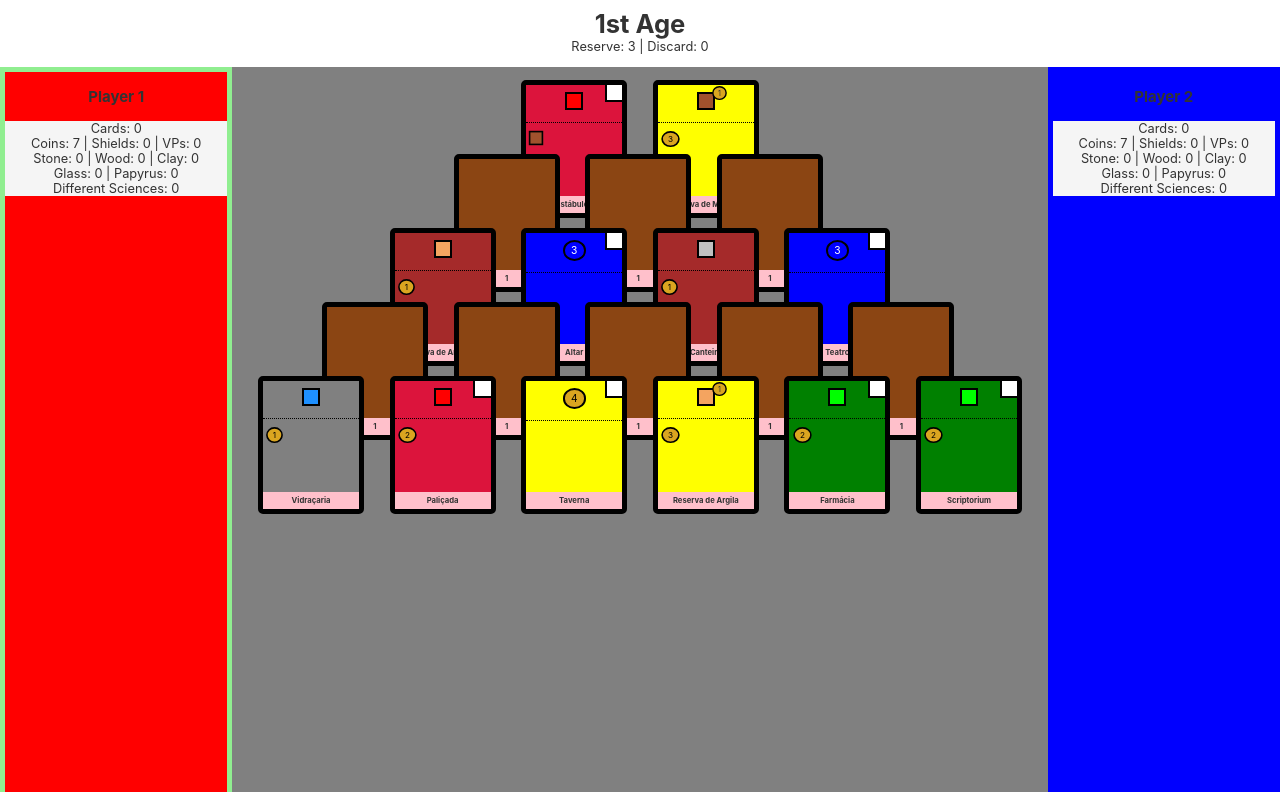
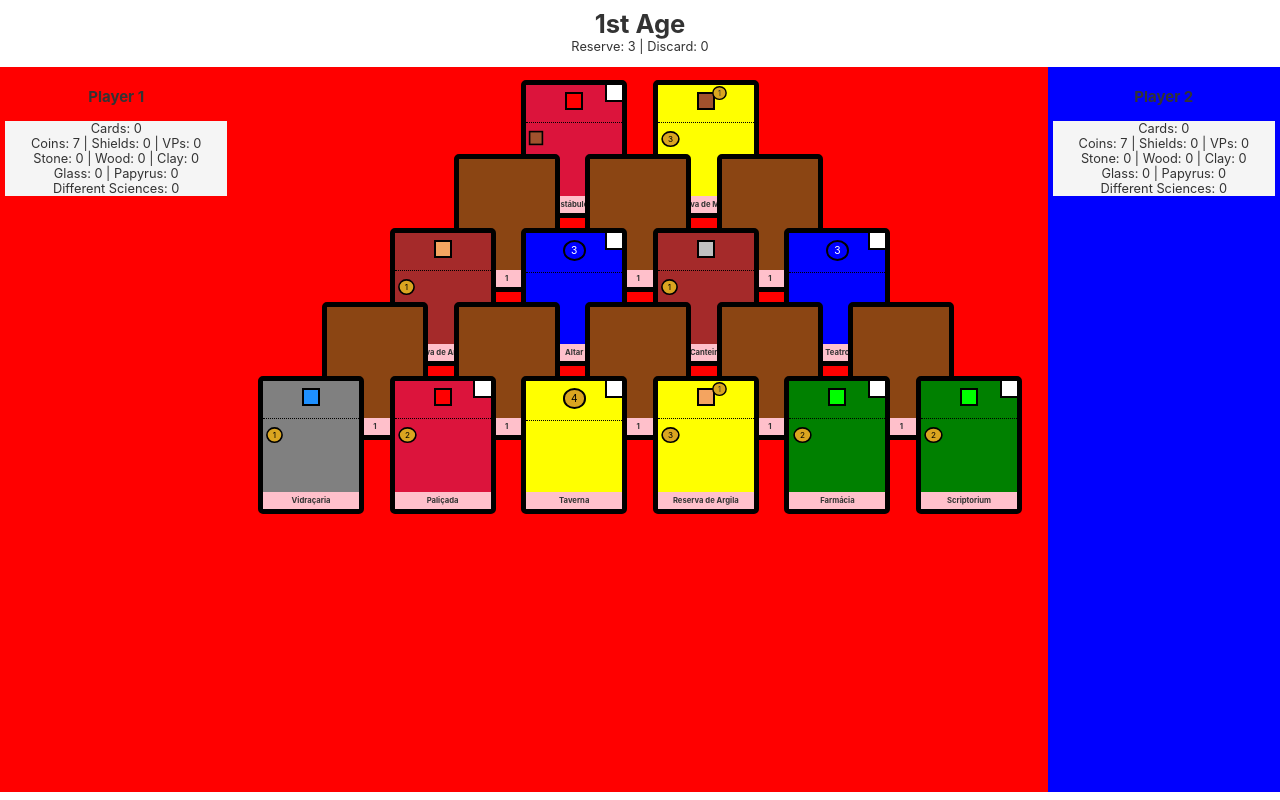
Before and after one commit to leobetosouza/7wd, a Svelte app: page / in a window 1280 px wide. Both pictures are taken after a click on the button "Start Game". Built offline with nearby package versions, Linux system fonts and the light colour scheme.

Commit message:
coloring the table with the current players color

```diff
--- a/src/App.svelte
+++ b/src/App.svelte
@@ -4,7 +4,7 @@
 	import PlayerTableau from './components/player/PlayerTableau.svelte';
 	import MainTable from './components/table/MainTable.svelte';
 
-	import { agePromise, currentAgeName, playerOne, playerTwo, reserve, discard } from './stores';
+	import { currentPlayer, agePromise, currentAgeName, playerOne, playerTwo, reserve, discard } from './stores';
 
 	import { createPlayers, setupNextAge } from './actions';
 
@@ -37,7 +37,7 @@
 			<p>waiting cards...</p>
 		{:then}
 		<p style="margin-top: 0">Reserve: {$reserve.length} | Discard: {$discard.length}</p>
-		<section class="gametable">
+		<section class="gametable" style="--bgcolor:{$currentPlayer.getColor()}">
 			<PlayerTableau player={$playerOne} />
 			<PlayerTableau player={$playerTwo} />
 			<MainTable />
@@ -58,7 +58,7 @@
 	}
 
 	.gametable {
-		background: gray;
+		background: var(--bgcolor);
 		display: grid;
 		grid-gap: 1rem;
 
--- a/src/components/player/PlayerTableau.svelte
+++ b/src/components/player/PlayerTableau.svelte
@@ -8,7 +8,7 @@
     const { tableau, color, coins, vps, name, shields, stone, wood, clay, papyrus, glass, differentSciences } = player;
 </script>
 
-<section class="player-tableau player-color-{$color} {$currentPlayer.isCurrentPlayer(player) ? 'player-tableau-active' : '' }">
+<section class="player-tableau player-color-{$color} {$currentPlayer.isCurrentPlayer(player) ? 'player-tableau-active__' : '' }">
     <h1>{$name}</h1>
     <p style="background: whitesmoke">
         Cards: {$tableau.length}
--- a/src/stores/player.js
+++ b/src/stores/player.js
@@ -9,6 +9,7 @@ const getOpponentPlayer = () => {
 };
 
 export default ({ name, color }) => {
+    const colorName = writable(color);
     const tableau = writable([]);
     const coins = writable(7);
 
@@ -91,7 +92,7 @@ export default ({ name, color }) => {
         stone, wood, clay, glass, papyrus,
         stock, chain, differentSciences,
         name: writable(name),
-        color: writable(color),
+        color: colorName,
         takeCard: card => tableau.update(arr => [card, ...arr]),
         takeDebit: debit => {
             const $balance = get(balance);
@@ -131,6 +132,7 @@ export default ({ name, color }) => {
         isCurrentPlayer: player => {
             return player === get(currentPlayer);
         },
-        getOpponentPlayer
+        getOpponentPlayer,
+        getColor: () => get(colorName)
     };
 }
```
